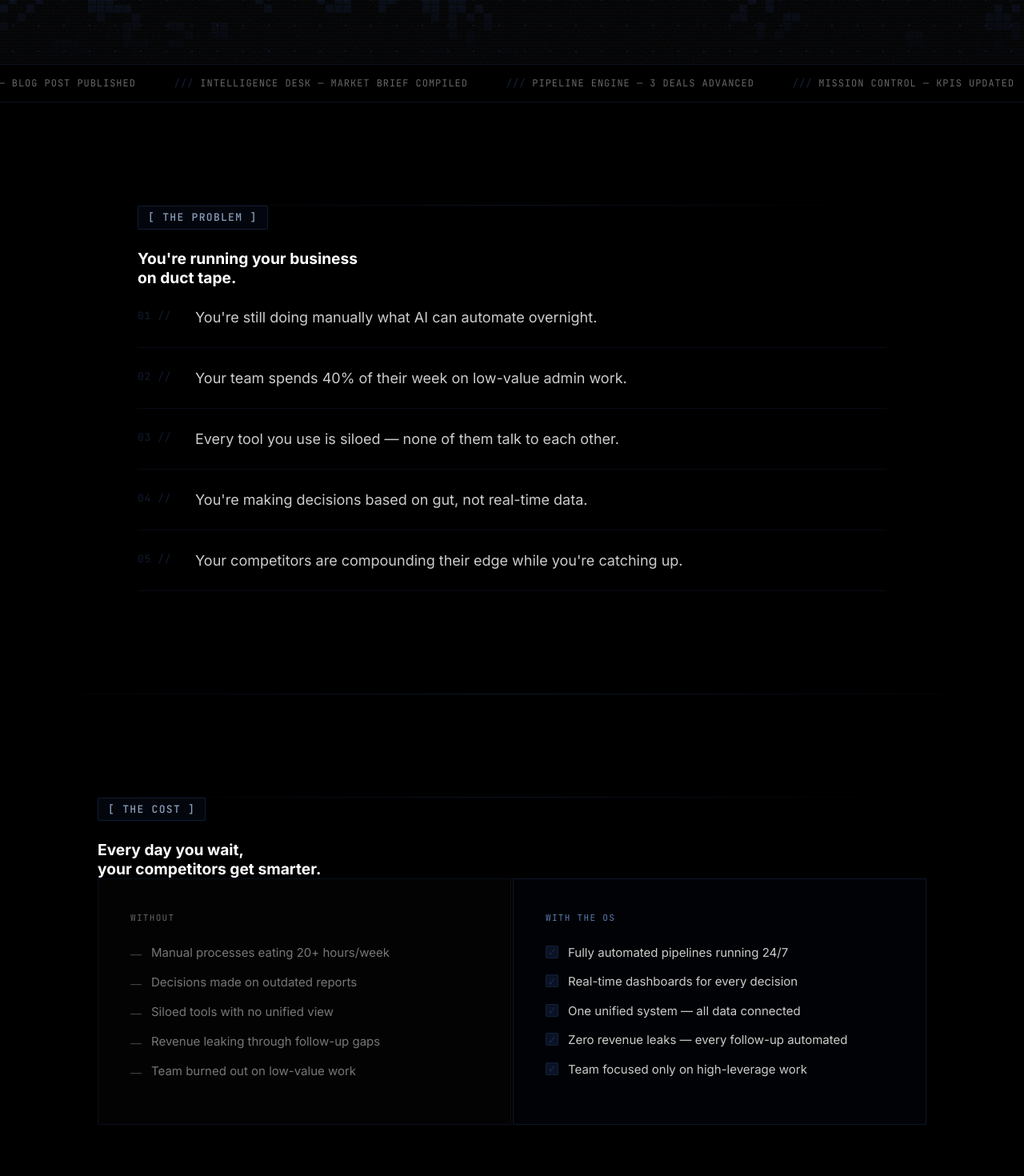
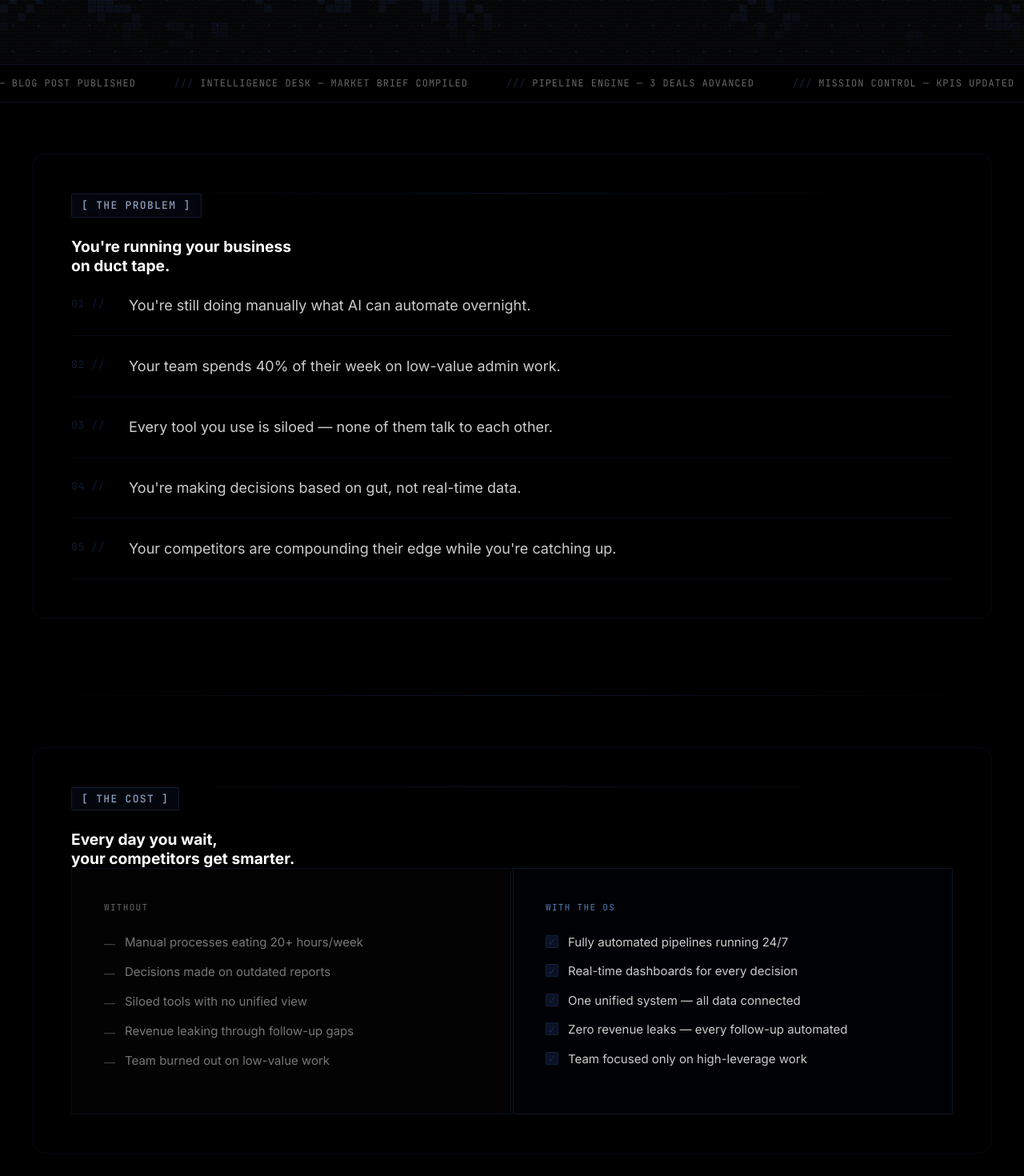
Before and after one commit to Notverysocial/nmc-os, a Next.js app: page / in a window 1280 px wide. Shown: the part 720-2190 px from the top of the page at 80% size. Built offline with nearby package versions, Linux system fonts and the light colour scheme.

Commit message:
Visual upgrade: Wrapped all major sections in glass-styled containers for a floating, frosted UI

```diff
--- a/src/components/SPAPage.tsx
+++ b/src/components/SPAPage.tsx
@@ -52,6 +52,29 @@ function SectionHeading({ children, className = "" }: { children: React.ReactNod
     >
       {children}
     </h2>
+  );
+}
+
+function GlassCard({ children }: { children: React.ReactNode }) {
+  return (
+    <div
+      style={{
+        background: "rgba(0, 0, 0, 0.6)",
+        backdropFilter: "blur(8px)",
+        WebkitBackdropFilter: "blur(8px)",
+        border: "1px solid rgba(26, 43, 80, 0.25)",
+        borderRadius: "16px",
+        padding: "48px",
+        marginBottom: "32px",
+        maxWidth: "1200px",
+        marginLeft: "auto",
+        marginRight: "auto",
+        position: "relative",
+        zIndex: 10
+      }}
+    >
+      {children}
+    </div>
   );
 }
 
@@ -408,13 +431,13 @@ export default function SPAPage() {
       {/* ─── 3. PROBLEM ──────────────────────────────────────────────── */}
       <motion.section
         id="problem"
-        className="section-padding"
-        style={{ maxWidth: "1000px", margin: "0 auto", padding: "8rem 2rem" }}
+        style={{ padding: "4rem 2rem" }}
         variants={stagger}
         initial="hidden"
         whileInView="visible"
         viewport={viewportOpts}
       >
+        <GlassCard>
           <motion.div variants={fadeUp}>
             <Pill label="[ THE PROBLEM ]" />
           </motion.div>
@@ -465,6 +488,7 @@ export default function SPAPage() {
               </motion.div>
             ))}
           </div>
+        </GlassCard>
       </motion.section>
 
       <div className="nmc-line" />
@@ -472,12 +496,13 @@ export default function SPAPage() {
       {/* ─── 4. AGITATION ────────────────────────────────────────────── */}
       <motion.section
         id="cost"
-        style={{ maxWidth: "1100px", margin: "0 auto", padding: "8rem 2rem" }}
+        style={{ padding: "4rem 2rem" }}
         variants={stagger}
         initial="hidden"
         whileInView="visible"
         viewport={viewportOpts}
       >
+        <GlassCard>
           <motion.div variants={fadeUp}>
             <Pill label="[ THE COST ]" />
           </motion.div>
@@ -603,6 +628,7 @@ export default function SPAPage() {
               ))}
             </div>
           </motion.div>
+        </GlassCard>
       </motion.section>
 
       <div className="nmc-line" />
@@ -610,12 +636,13 @@ export default function SPAPage() {
       {/* ─── 5. SOLUTION ─────────────────────────────────────────────── */}
       <motion.section
         id="solution"
-        style={{ maxWidth: "1100px", margin: "0 auto", padding: "8rem 2rem" }}
+        style={{ padding: "4rem 2rem" }}
         variants={stagger}
         initial="hidden"
         whileInView="visible"
         viewport={viewportOpts}
       >
+        <GlassCard>
           <motion.div variants={fadeUp}>
             <Pill label="[ THE SOLUTION ]" />
           </motion.div>
@@ -688,6 +715,7 @@ export default function SPAPage() {
               </motion.div>
             ))}
           </div>
+        </GlassCard>
       </motion.section>
 
       <div className="nmc-line" />
@@ -695,12 +723,13 @@ export default function SPAPage() {
       {/* ─── 6. DIFFERENTIATORS ──────────────────────────────────────── */}
       <motion.section
         id="features"
-        style={{ maxWidth: "1000px", margin: "0 auto", padding: "8rem 2rem" }}
+        style={{ padding: "4rem 2rem" }}
         variants={stagger}
         initial="hidden"
         whileInView="visible"
         viewport={viewportOpts}
       >
+        <GlassCard>
           <motion.div variants={fadeUp}>
             <Pill label="[ WHY US ]" />
           </motion.div>
@@ -761,6 +790,7 @@ export default function SPAPage() {
               </motion.div>
             ))}
           </div>
+        </GlassCard>
       </motion.section>
 
       <div className="nmc-line" />
@@ -768,12 +798,13 @@ export default function SPAPage() {
       {/* ─── 7. INDUSTRIES ───────────────────────────────────────────── */}
       <motion.section
         id="case-studies"
-        style={{ maxWidth: "1100px", margin: "0 auto", padding: "8rem 2rem" }}
+        style={{ padding: "4rem 2rem" }}
         variants={stagger}
         initial="hidden"
         whileInView="visible"
         viewport={viewportOpts}
       >
+        <GlassCard>
           <motion.div variants={fadeUp}>
             <Pill label="[ BUILT FOR ]" />
           </motion.div>
@@ -866,6 +897,7 @@ export default function SPAPage() {
               </motion.div>
             ))}
           </div>
+        </GlassCard>
       </motion.section>
 
       <div className="nmc-line" />
@@ -873,12 +905,13 @@ export default function SPAPage() {
       {/* ─── 8. TIMELINE ─────────────────────────────────────────────── */}
       <motion.section
         id="onboarding"
-        style={{ maxWidth: "1100px", margin: "0 auto", padding: "8rem 2rem" }}
+        style={{ padding: "4rem 2rem" }}
         variants={stagger}
         initial="hidden"
         whileInView="visible"
         viewport={viewportOpts}
       >
+        <GlassCard>
           <motion.div variants={fadeUp}>
             <Pill label="[ ONBOARDING ]" />
           </motion.div>
@@ -956,6 +989,7 @@ export default function SPAPage() {
               </motion.div>
             ))}
           </div>
+        </GlassCard>
       </motion.section>
 
       <div className="nmc-line" />
@@ -963,12 +997,13 @@ export default function SPAPage() {
       {/* ─── 9. PRICING ──────────────────────────────────────────────── */}
       <motion.section
         id="pricing"
-        style={{ maxWidth: "1100px", margin: "0 auto", padding: "8rem 2rem" }}
+        style={{ padding: "4rem 2rem" }}
         variants={stagger}
         initial="hidden"
         whileInView="visible"
         viewport={viewportOpts}
       >
+        <GlassCard>
           <motion.div variants={fadeUp}>
             <Pill label="[ PRICING ]" />
           </motion.div>
@@ -1104,6 +1139,7 @@ export default function SPAPage() {
               </motion.div>
             ))}
           </div>
+        </GlassCard>
       </motion.section>
 
       <div className="nmc-line" />
@@ -1111,12 +1147,13 @@ export default function SPAPage() {
       {/* ─── 10. TESTIMONIALS ────────────────────────────────────────── */}
       <motion.section
         id="signals"
-        style={{ maxWidth: "1100px", margin: "0 auto", padding: "8rem 2rem" }}
+        style={{ padding: "4rem 2rem" }}
         variants={stagger}
         initial="hidden"
         whileInView="visible"
         viewport={viewportOpts}
       >
+        <GlassCard>
           <motion.div variants={fadeUp}>
             <Pill label="[ SIGNALS ]" />
           </motion.div>
@@ -1169,6 +1206,7 @@ export default function SPAPage() {
               </motion.div>
             ))}
           </div>
+        </GlassCard>
       </motion.section>
 
       <div className="nmc-line" />
@@ -1176,12 +1214,14 @@ export default function SPAPage() {
       {/* ─── 11. CONTACT ─────────────────────────────────────────────── */}
       <motion.section
         id="contact"
-        style={{ maxWidth: "680px", margin: "0 auto", padding: "8rem 2rem" }}
+        style={{ padding: "4rem 2rem" }}
         variants={stagger}
         initial="hidden"
         whileInView="visible"
         viewport={viewportOpts}
       >
+        <GlassCard>
+          <div style={{ maxWidth: "680px", margin: "0 auto" }}>
             <motion.div variants={fadeUp}>
               <Pill label="[ CONNECT ]" />
             </motion.div>
@@ -1228,7 +1268,7 @@ export default function SPAPage() {
                   <input
                     type={field.type}
                     placeholder={field.placeholder}
-                value={formData[field.key as keyof typeof formData]}
+                    value={(formData as any)[field.key]}
                     onChange={(e) => setFormData((p) => ({ ...p, [field.key]: e.target.value }))}
                     style={{
                       width: "100%",
@@ -1341,6 +1381,8 @@ export default function SPAPage() {
                 Send Message
               </motion.button>
             </motion.form>
+          </div>
+        </GlassCard>
       </motion.section>
 
     </div>
```
Lines whose indentation alone changed are shown as unchanged.
